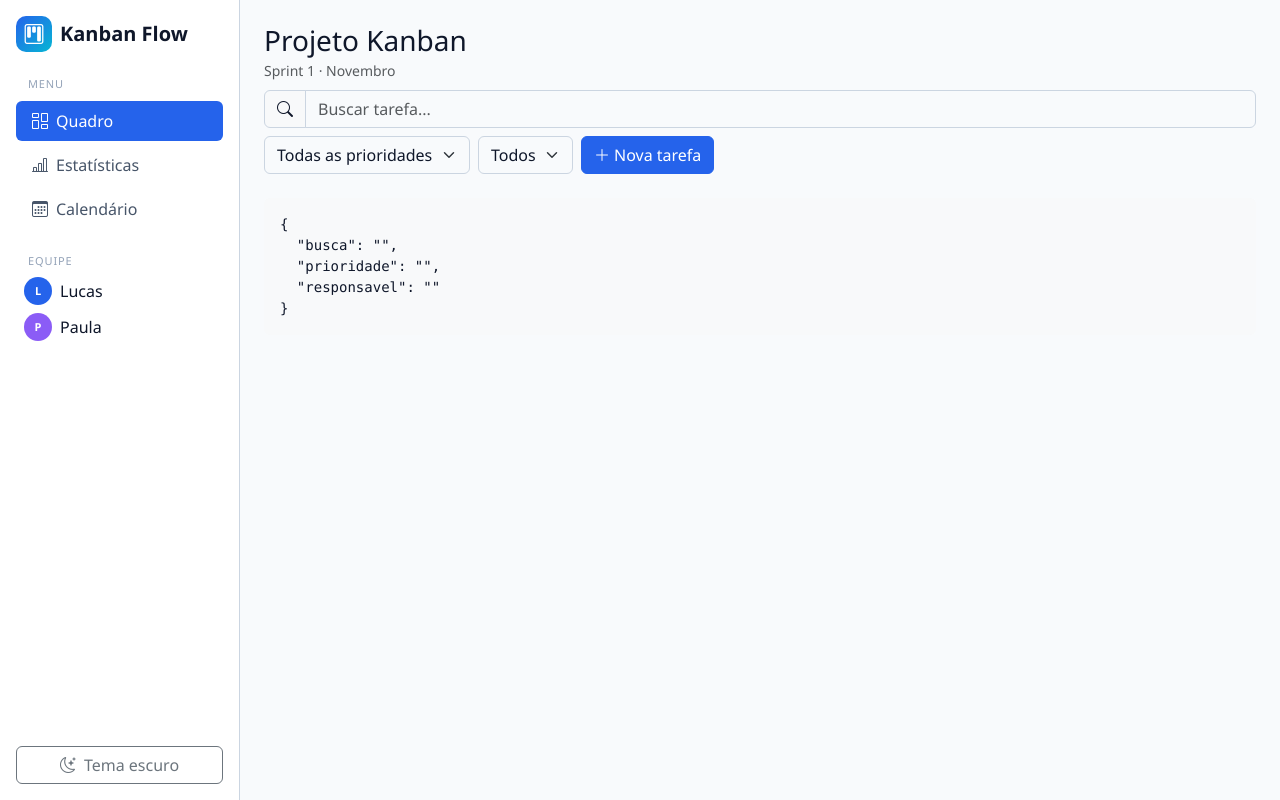
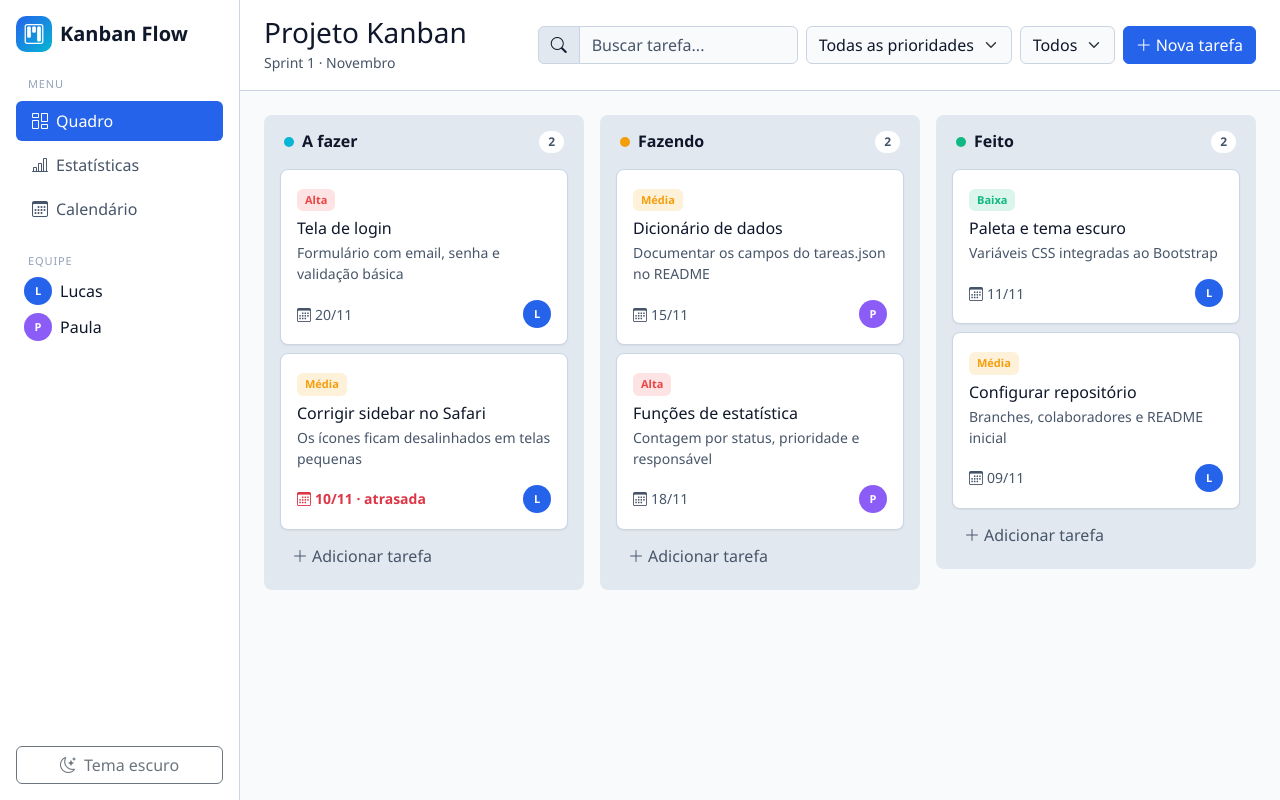
Before and after one commit to lucasomena920-lab/kanguin-colaborativo, a React (Vite) app: page / in a window 1280 px wide. Built offline with nearby package versions, Linux system fonts and the light colour scheme.

Commit message:
new
Cria quadro com colunas, cards e filtros

```diff
--- a/index.html
+++ b/index.html
@@ -1,5 +1,5 @@
 <!doctype html>
-<html lang="en">
+<html lang="pt-BR">
   <head>
     <meta charset="UTF-8" />
     <link rel="icon" type="image/svg+xml" href="/favicon.svg" />
--- a/src/App.jsx
+++ b/src/App.jsx
@@ -1,15 +1,64 @@
 import { useState, useEffect } from 'react'
 import Sidebar from './components/Sidebar.jsx'
 import Topo from './components/Topo.jsx'
+import Quadro from './components/Quadro.jsx'
 
 const equipe = [
   { nome: 'Lucas', cor: '#2563EB' },
   { nome: 'Paula', cor: '#8B5CF6' },
 ]
 
+const colunas = [
+  { id: 'a-fazer', nome: 'A fazer', cor: 'var(--informativo)' },
+  { id: 'fazendo', nome: 'Fazendo', cor: 'var(--andamento)' },
+  { id: 'feito', nome: 'Feito', cor: 'var(--sucesso)' },
+]
+
+// TEMPORÁRIO: quando o tareas.json da Paula estiver na main,
+// apague este array e use: import tarefasIniciais from './data/tareas.json'
+const tarefasIniciais = [
+  {
+    id: 1, titulo: 'Tela de login',
+    descripcion: 'Formulário com email, senha e validação básica',
+    status: 'a-fazer', responsable: 'Lucas', prioridad: 'alta',
+    fecha_creacion: '2026-11-08', fecha_limite: '2026-11-20', fecha_conclusion: null,
+  },
+  {
+    id: 2, titulo: 'Corrigir sidebar no Safari',
+    descripcion: 'Os ícones ficam desalinhados em telas pequenas',
+    status: 'a-fazer', responsable: 'Lucas', prioridad: 'media',
+    fecha_creacion: '2026-11-06', fecha_limite: '2026-11-10', fecha_conclusion: null,
+  },
+  {
+    id: 3, titulo: 'Dicionário de dados',
+    descripcion: 'Documentar os campos do tareas.json no README',
+    status: 'fazendo', responsable: 'Paula', prioridad: 'media',
+    fecha_creacion: '2026-11-09', fecha_limite: '2026-11-15', fecha_conclusion: null,
+  },
+  {
+    id: 4, titulo: 'Funções de estatística',
+    descripcion: 'Contagem por status, prioridade e responsável',
+    status: 'fazendo', responsable: 'Paula', prioridad: 'alta',
+    fecha_creacion: '2026-11-10', fecha_limite: '2026-11-18', fecha_conclusion: null,
+  },
+  {
+    id: 5, titulo: 'Paleta e tema escuro',
+    descripcion: 'Variáveis CSS integradas ao Bootstrap',
+    status: 'feito', responsable: 'Lucas', prioridad: 'baja',
+    fecha_creacion: '2026-11-05', fecha_limite: '2026-11-11', fecha_conclusion: '2026-11-11',
+  },
+  {
+    id: 6, titulo: 'Configurar repositório',
+    descripcion: 'Branches, colaboradores e README inicial',
+    status: 'feito', responsable: 'Lucas', prioridad: 'media',
+    fecha_creacion: '2026-11-04', fecha_limite: '2026-11-09', fecha_conclusion: '2026-11-09',
+  },
+]
+
 function App() {
   // ===== ESTADOS =====
   const [tema, setTema] = useState('light')
+  const [tarefas, setTarefas] = useState(tarefasIniciais)
   const [filtros, setFiltros] = useState({
     busca: '',
     prioridade: '',
@@ -34,11 +83,21 @@ function App() {
     console.log('Abrir modal (vem na Parte 5)')
   }
 
+  // ===== TAREFAS FILTRADAS =====
+  const termo = filtros.busca.toLowerCase()
+
+  const tarefasVisiveis = tarefas.filter((t) => {
+    const textoOk = (t.titulo + ' ' + t.descripcion).toLowerCase().includes(termo)
+    const prioridadeOk = !filtros.prioridade || t.prioridad === filtros.prioridade
+    const responsavelOk = !filtros.responsavel || t.responsable === filtros.responsavel
+    return textoOk && prioridadeOk && responsavelOk
+  })
+
   return (
     <div className="app d-flex">
       <Sidebar equipe={equipe} tema={tema} onAlternarTema={alternarTema} />
 
-      <div className="conteudo flex-grow-1 p-4">
+      <div className="conteudo flex-grow-1">
         <Topo
           filtros={filtros}
           onMudarFiltro={mudarFiltro}
@@ -46,10 +105,9 @@ function App() {
           onNovaTarefa={abrirNovaTarefa}
         />
 
-        {/* TESTE: mostra o estado ao vivo. Vamos apagar depois */}
-        <pre className="bg-body-tertiary p-3 rounded">
-          {JSON.stringify(filtros, null, 2)}
-        </pre>
+        <main className="p-4">
+          <Quadro colunas={colunas} tarefas={tarefasVisiveis} equipe={equipe} />
+        </main>
       </div>
     </div>
   )
--- /dev/null
+++ b/src/components/Card.jsx
@@ -0,0 +1,43 @@
+const nomesPrioridade = { alta: 'Alta', media: 'Média', baja: 'Baixa' }
+
+function formatarData(iso) {
+  if (!iso) return ''
+  return new Date(iso + 'T00:00').toLocaleDateString('pt-PT', {
+    day: '2-digit',
+    month: 'short',
+  })
+}
+
+function Card({ tarefa, equipe }) {
+  const membro = equipe.find((m) => m.nome === tarefa.responsable)
+  const cor = membro ? membro.cor : 'var(--texto-suave)'
+
+  const hoje = new Date().toISOString().slice(0, 10)
+  const atrasada =
+    tarefa.status !== 'feito' && tarefa.fecha_limite && tarefa.fecha_limite < hoje
+
+  return (
+    <article className="card-tarefa p-3 rounded-3">
+      <span className={`etiqueta ${tarefa.prioridad}`}>
+        {nomesPrioridade[tarefa.prioridad]}
+      </span>
+
+      <h3 className="h6 mt-2 mb-1">{tarefa.titulo}</h3>
+      <p className="small text-body-secondary mb-0">{tarefa.descripcion}</p>
+
+      <div className="d-flex align-items-center justify-content-between mt-3">
+        <small className={atrasada ? 'text-danger fw-semibold' : 'text-body-secondary'}>
+          <i className="bi bi-calendar3 me-1" />
+          {formatarData(tarefa.fecha_limite)}
+          {atrasada && ' · atrasada'}
+        </small>
+
+        <span className="avatar" style={{ backgroundColor: cor }} title={tarefa.responsable}>
+          {tarefa.responsable[0]}
+        </span>
+      </div>
+    </article>
+  )
+}
+
+export default Card
--- /dev/null
+++ b/src/components/Coluna.jsx
@@ -0,0 +1,30 @@
+import Card from './Card.jsx'
+
+function Coluna({ coluna, tarefas, equipe }) {
+  return (
+    <section className="coluna rounded-3 p-3">
+      <div className="d-flex align-items-center gap-2 mb-3 px-1">
+        <span className="bolinha" style={{ backgroundColor: coluna.cor }} />
+        <h2 className="h6 fw-semibold mb-0">{coluna.nome}</h2>
+        <span className="contador ms-auto">{tarefas.length}</span>
+      </div>
+
+      <div className="d-flex flex-column gap-2">
+        {tarefas.length === 0 ? (
+          <p className="vazio">Nenhuma tarefa aqui</p>
+        ) : (
+          tarefas.map((tarefa) => (
+            <Card key={tarefa.id} tarefa={tarefa} equipe={equipe} />
+          ))
+        )}
+      </div>
+
+      <button className="btn btn-add w-100 text-start mt-2">
+        <i className="bi bi-plus-lg me-1" />
+        Adicionar tarefa
+      </button>
+    </section>
+  )
+}
+
+export default Coluna
--- /dev/null
+++ b/src/components/Quadro.jsx
@@ -0,0 +1,18 @@
+import Coluna from './Coluna.jsx'
+
+function Quadro({ colunas, tarefas, equipe }) {
+  return (
+    <div className="quadro d-flex gap-3 align-items-start">
+      {colunas.map((coluna) => (
+        <Coluna
+          key={coluna.id}
+          coluna={coluna}
+          tarefas={tarefas.filter((t) => t.status === coluna.id)}
+          equipe={equipe}
+        />
+      ))}
+    </div>
+  )
+}
+
+export default Quadro
--- a/src/components/Topo.jsx
+++ b/src/components/Topo.jsx
@@ -1,6 +1,6 @@
 function Topo({ filtros, onMudarFiltro, equipe, onNovaTarefa }) {
   return (
-    <header className="d-flex flex-wrap align-items-center gap-2 mb-4">
+    <header className="topo d-flex flex-wrap align-items-center gap-2 px-4 py-3 border-bottom">
       <div className="me-auto">
         <h1 className="h3 mb-0">Projeto Kanban</h1>
         <small className="text-body-secondary">Sprint 1 · Novembro</small>
--- a/src/index.css
+++ b/src/index.css
@@ -25,10 +25,24 @@
   --bs-body-bg: var(--fundo-geral);
   --bs-body-color: var(--texto-principal);
   --bs-border-color: var(--bordas);
+  --bs-secondary-color: var(--texto-secundario);
+  --bs-tertiary-bg: var(--fundo-colunas);
   --bs-body-font-family: "Segoe UI", system-ui, sans-serif;
 }
 
-/* Botão azul do Bootstrap com a nossa paleta */
+/* ===== Tema escuro ===== */
+[data-bs-theme="dark"] {
+  --fundo-geral: #0B1220;
+  --fundo-colunas: #111A2E;
+  --fundo-cards: #1A2540;
+  --bordas: #26324D;
+
+  --texto-principal: #E2E8F0;
+  --texto-secundario: #94A3B8;
+  --texto-suave: #64748B;
+}
+
+/* ===== Botão azul com a nossa paleta ===== */
 .btn-primary {
   --bs-btn-bg: var(--azul-principal);
   --bs-btn-border-color: var(--azul-principal);
@@ -38,7 +52,7 @@
   --bs-btn-active-border-color: var(--azul-hover);
 }
 
-/* Menu da sidebar */
+/* ===== Menu da sidebar ===== */
 .nav-pills {
   --bs-nav-pills-link-active-bg: var(--azul-principal);
   --bs-nav-link-color: var(--texto-secundario);
@@ -84,3 +98,99 @@
   display: grid;
   place-items: center;
 }
+
+/* ===== Topo ===== */
+.topo {
+  background-color: var(--fundo-cards);
+  position: sticky;
+  top: 0;
+  z-index: 10;
+}
+
+.busca {
+  max-width: 260px;
+}
+
+/* ===== Quadro e colunas ===== */
+.quadro {
+  overflow-x: auto;
+  padding-bottom: 8px;
+}
+
+.coluna {
+  flex: 1;
+  min-width: 280px;
+  background-color: var(--fundo-colunas);
+}
+
+.bolinha {
+  width: 10px;
+  height: 10px;
+  border-radius: 50%;
+}
+
+.contador {
+  font-size: 12px;
+  font-weight: 600;
+  background-color: var(--fundo-cards);
+  color: var(--texto-secundario);
+  padding: 2px 9px;
+  border-radius: 999px;
+}
+
+.vazio {
+  text-align: center;
+  font-size: 13px;
+  color: var(--texto-suave);
+  padding: 20px 10px;
+  border: 2px dashed var(--bordas);
+  border-radius: 10px;
+  margin: 0;
+}
+
+.btn-add {
+  color: var(--texto-secundario);
+  border: none;
+}
+
+.btn-add:hover {
+  background-color: var(--fundo-cards);
+  color: var(--azul-principal);
+}
+
+/* ===== Cards ===== */
+.card-tarefa {
+  background-color: var(--fundo-cards);
+  border: 1px solid var(--bordas);
+  box-shadow: 0 1px 2px rgba(15, 23, 42, 0.06);
+  cursor: grab;
+  transition: transform 0.15s, box-shadow 0.15s;
+}
+
+.card-tarefa:hover {
+  transform: translateY(-2px);
+  box-shadow: 0 8px 20px rgba(15, 23, 42, 0.12);
+}
+
+.etiqueta {
+  display: inline-block;
+  font-size: 11px;
+  font-weight: 600;
+  padding: 3px 8px;
+  border-radius: 6px;
+}
+
+.etiqueta.alta {
+  color: var(--urgente);
+  background-color: color-mix(in srgb, var(--urgente) 15%, transparent);
+}
+
+.etiqueta.media {
+  color: var(--andamento);
+  background-color: color-mix(in srgb, var(--andamento) 15%, transparent);
+}
+
+.etiqueta.baja {
+  color: var(--sucesso);
+  background-color: color-mix(in srgb, var(--sucesso) 15%, transparent);
+}
```
